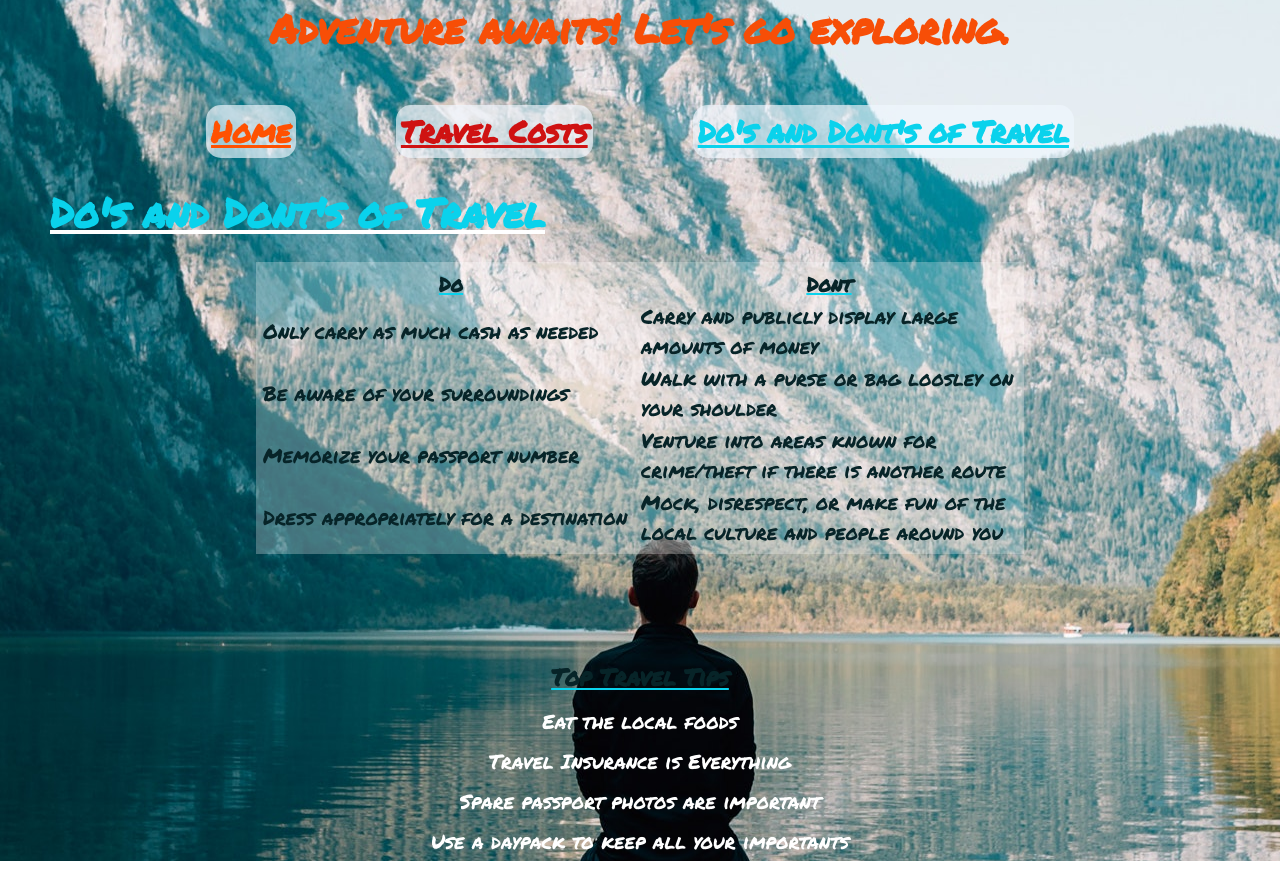
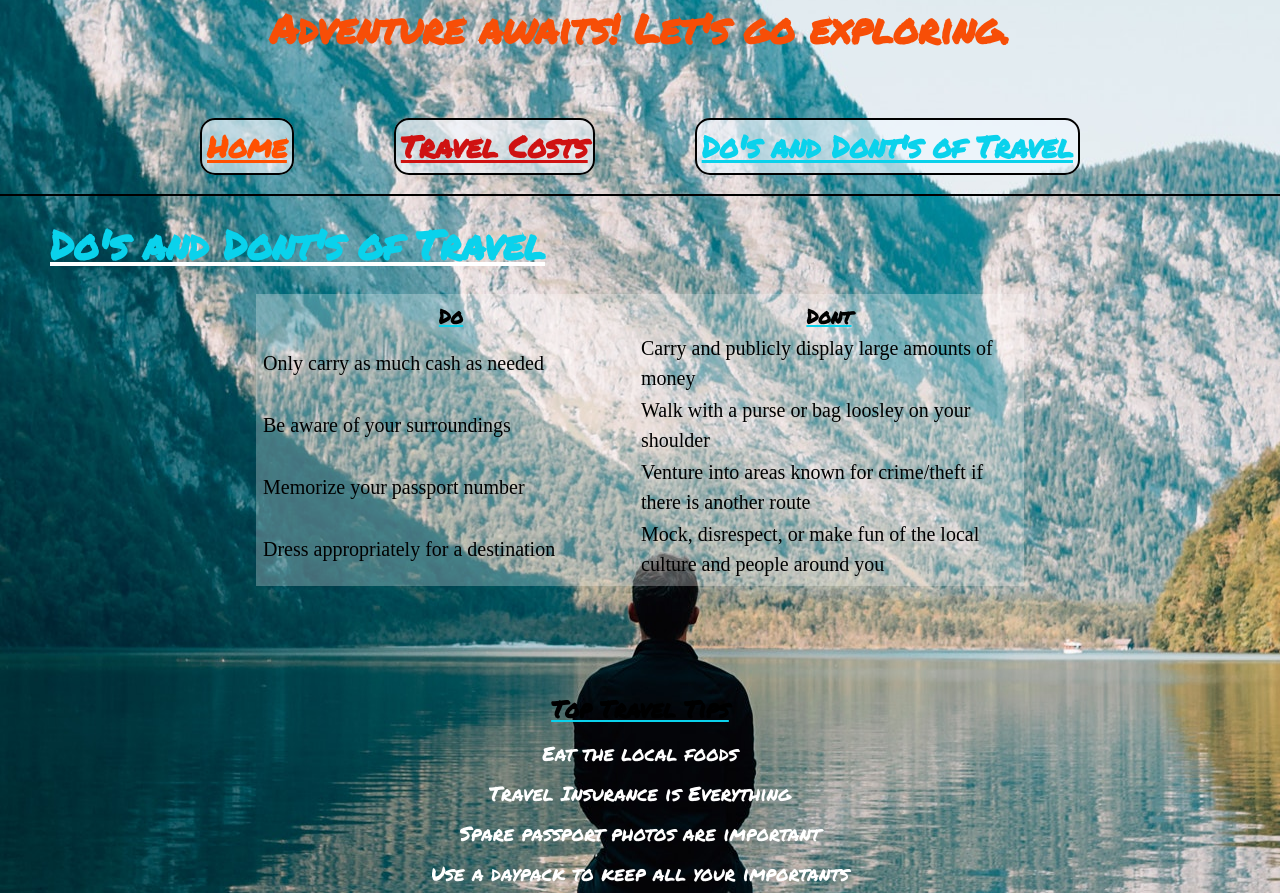
Before and after one commit to Bradley-Laubscher/Top-Travel-Destinations, a Next.js app: page /DnDOfTravel in a window 1280 px wide. Before the commit the page ends 861 px from the top, so only its background shows below. Built offline with nearby package versions, Linux system fonts and the light colour scheme.

Commit message:
small font changes, added bottom border to headers

```diff
--- a/styles/globals.css
+++ b/styles/globals.css
@@ -24,7 +24,7 @@ body {
 .container {
     margin: 0 auto;
     width: 100%;
-    height: 150px;
+    height: 120px;
 }
 
 .header {
@@ -41,6 +41,7 @@ body {
     text-decoration: underline;
     font-family: 'Permanent Marker', Cursive;
     border-radius: 15px;
+    border: 2px solid black;
 }
 
 .cost-button {
@@ -50,6 +51,7 @@ body {
     text-decoration: underline;
     font-family: 'Permanent Marker', Cursive;
     border-radius: 15px;
+    border: 2px solid black;
 }
 
 .dos-and-donts-button {
@@ -59,13 +61,15 @@ body {
     text-decoration: underline;
     font-family: 'Permanent Marker', Cursive;
     border-radius: 15px;
+    border: 2px solid black;
 }
 
 nav ul {
     list-style-type: none;
     text-align: center;
-    padding: 10px 0;
+    padding: 25px 0;
     width: 100%;
+    border-bottom: 2px solid black;
 }
 
 nav a {
@@ -77,7 +81,6 @@ nav a {
 nav ul li {
     display: inline-block;
     margin: 0px 50px;
-
 }
 
 nav ul a:hover {
@@ -134,7 +137,7 @@ nav ul a:hover {
 }
 
 #tipsHeading {
-    color:rgb(7, 36, 40);
+    color:black;
     text-decoration: underline rgb(10, 210, 236);
 }
 
@@ -149,7 +152,6 @@ nav ul a:hover {
 .dnd-table {
     margin: 0 auto;
     padding: 5px;
-    color:rgb(7, 36, 40);
     background-color: rgba(255, 255, 255, 0.268);
     width: 60%;
     line-height: 1.5;
@@ -158,15 +160,19 @@ nav ul a:hover {
 .tableHeading {
     margin: 0 auto;
     text-decoration: underline rgb(10, 210, 236);
-    color:rgb(7, 36, 40);
+    color:black;
 }
 
 .tableData1 {
     width: 50%;
+    font-family: 'Times New Roman', Times, serif;
+    color: black;
 }
 
 .tableData2 {
     width: 50%;
+    font-family: 'Times New Roman', Times, serif;
+    color: black;
 }
 
 /* Travel Costs Page */
@@ -176,7 +182,8 @@ nav ul a:hover {
     justify-content: space-between;
     text-align: justify;
     font-size: 25px;
-    color:rgb(58, 4, 4);
+    /* color:rgb(58, 4, 4); */
+    color: black;
     width: 100%;
 }
 
@@ -201,10 +208,16 @@ nav ul a:hover {
     margin: 10px 40px;
     border-radius: 5px;
     padding: 10px;
+    font-family: 'Times New Roman', Times, serif;
 }
 
 .costs ul {
     padding-left: 40px;
+}
+
+.costs li {
+    font-family: 'Times New Roman', Times, serif;
+    color: black;
 }
 
 .travel-costs {
```
